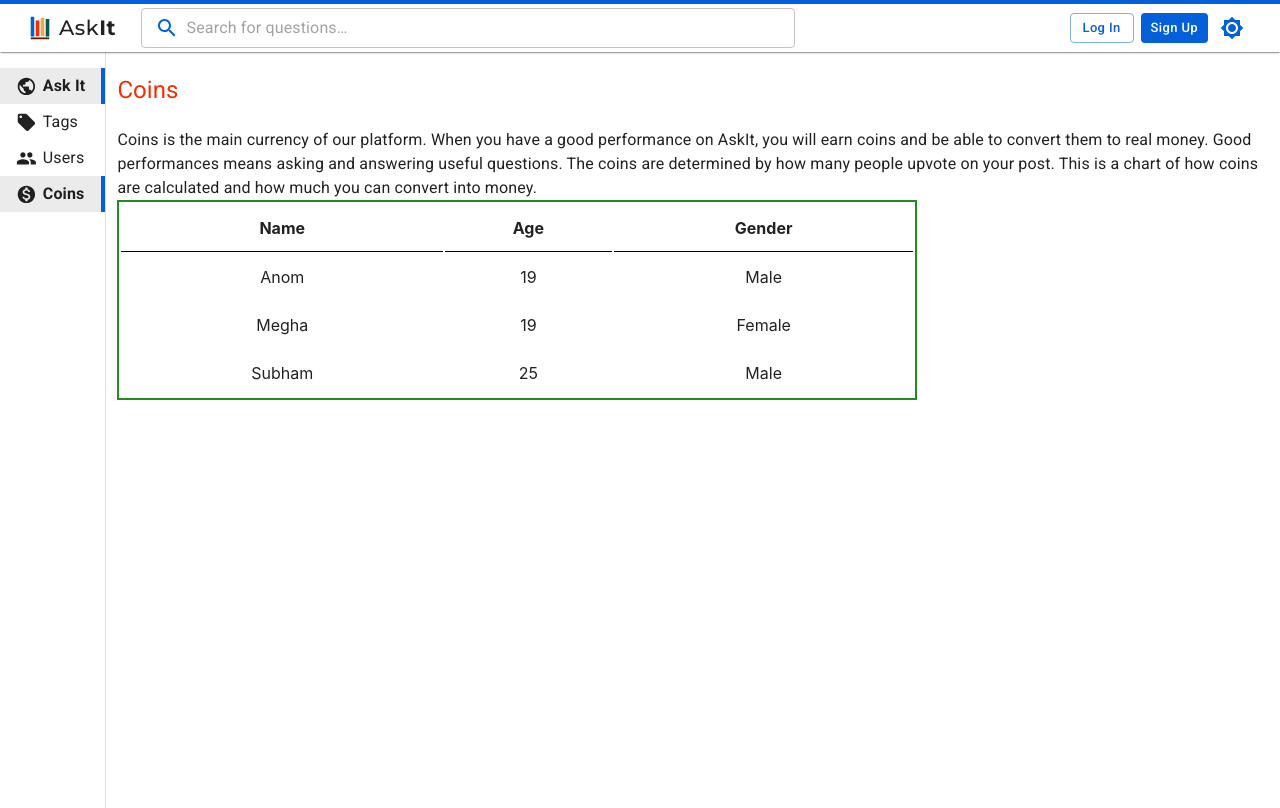
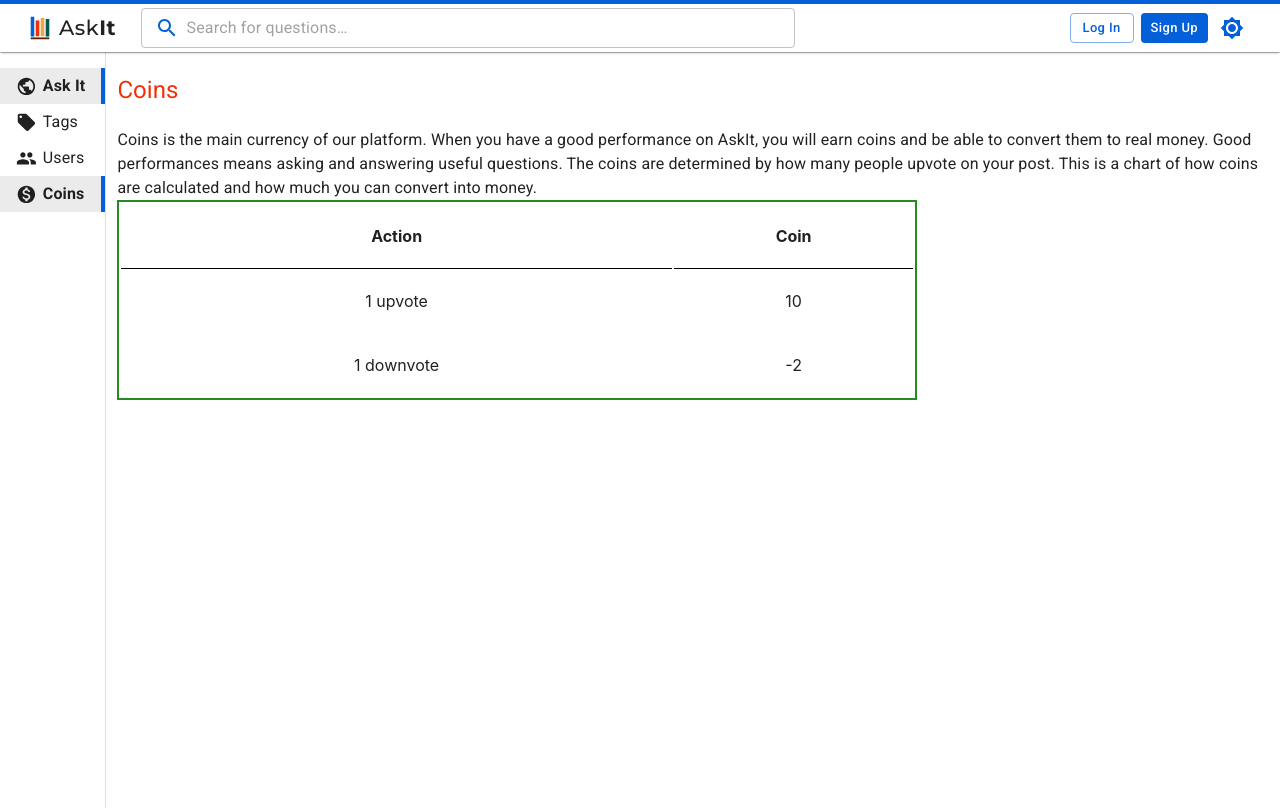
Before and after one commit to Atnhai/AskIt-Webboard, a React (Create React App) app in the folder client/: page /coins in a window 1280 px wide. Built offline with nearby package versions, Linux system fonts and the light colour scheme.

Commit message:
coin table

```diff
--- a/client/src/pages/CoinsPage.js
+++ b/client/src/pages/CoinsPage.js
@@ -22,9 +22,8 @@ const CoinsPage = () => {
   const classes = useTagsPageStyles();
 
   const data2 = [
-    { name: "Anom", age: 19, gender: "Male" },
-    { name: "Megha", age: 19, gender: "Female" },
-    { name: "Subham", age: 25, gender: "Male"},
+    { name: "1 upvote", coin: 10},
+    { name: "1 downvote", coin: -2},
   ]
 
   return (
@@ -39,16 +38,14 @@ const CoinsPage = () => {
       </Typography>
       <table>
         <tr>
-          <th>Name</th>
-          <th>Age</th>
-          <th>Gender</th>
+          <th>Action</th>
+          <th>Coin</th>
         </tr>
         {data2.map((val, key) => {
           return (
             <tr key={key}>
               <td>{val.name}</td>
-              <td>{val.age}</td>
-              <td>{val.gender}</td>
+              <td>{val.coin}</td>
             </tr>
           )
         })}
```
